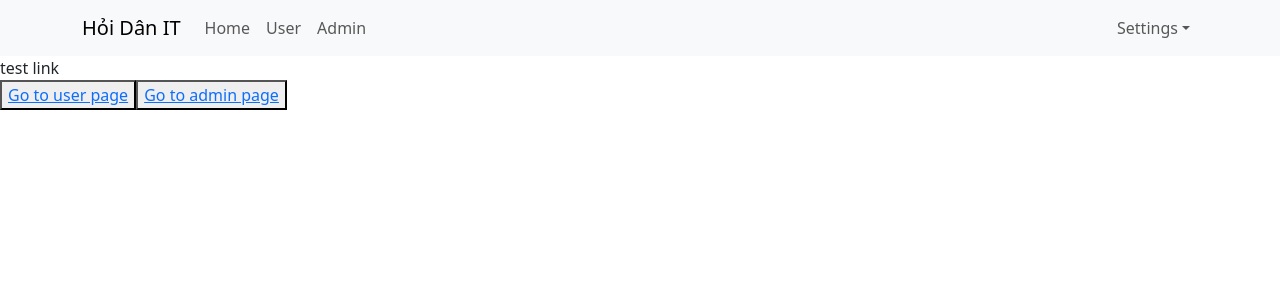
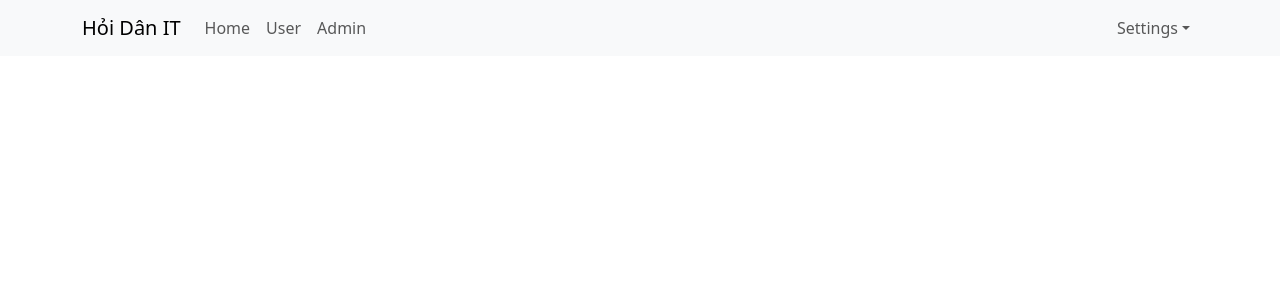
Before and after one commit to leminhtien289/HocReactChapterTwo, a React (Create React App) app: page / in a window 1280 px wide. Shown: the top 300 px of the page. Built offline with nearby package versions, Linux system fonts and the light colour scheme.

Commit message:
nested component

```diff
--- a/src/App.js
+++ b/src/App.js
@@ -1,21 +1,19 @@
 import './App.scss';
 import Header from './components/Header/Header';
-import { Link } from 'react-router-dom';
-
+import { Outlet, Link } from 'react-router-dom';
 
 const App = () => {
   return (
     <div className="app-container">
-      <Header />
-      <div>
-        test link
-        <div>
-          <button>
-            <Link to="/users">Go to user page</Link>
-          </button>
-          <button>
-            <Link to="/admins">Go to admin page</Link>
-          </button>
+      <div className='header-container'>
+        <Header />
+      </div>
+      <div className='main-container'>
+        <div className='sidenav-container'>
+
+        </div>
+        <div className='app-container'>
+          <Outlet />
         </div>
       </div>
     </div>
--- a/src/index.js
+++ b/src/index.js
@@ -15,9 +15,10 @@
     {/* <React.StrictMode> */}
     <BrowserRouter>
       <Routes>
-        <Route path="/" element={<App />} />
-        <Route path="users" element={<User />} />
-        <Route path="admins" element={<Admin />} />
+        <Route path="/" element={<App />} >
+          <Route path="users" element={<User />} />
+          <Route path="admins" element={<Admin />} />
+        </Route>
       </Routes>
     </BrowserRouter>
     {/* </React.StrictMode> */}
```
